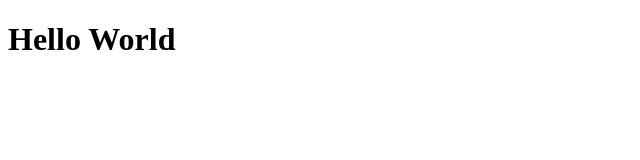
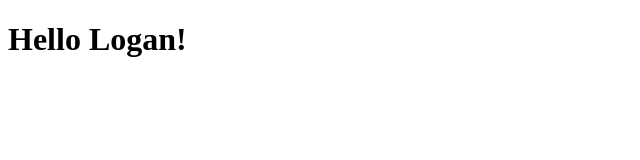
Before and after one commit to devinmercier/devinmercier.github.io, a plain HTML site: page index.html in a window 1280 px wide. Shown: the full height of the page, 0-640 px from the left. Drawn offline with Linux system fonts and the light colour scheme.

Commit message:
Update index.html

```diff
--- a/index.html
+++ b/index.html
@@ -4,6 +4,6 @@
 	<title>devinmercier.github.io</title>
 </head>
 <body>
-<h1>Hello World</h1>
+<h1>Hello Logan!</h1>
 </body>
 </html>
```
